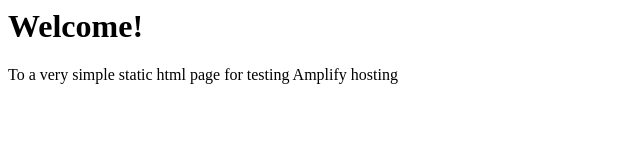
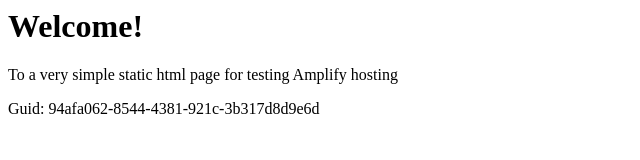
Before and after one commit to aws-aemilia-bah/Github-PR-Commit-Integration-Test-DoNotTouch-v0-preprod-me-south-1, a website: page src/index.html in a window 1280 px wide. Shown: the whole page, without its empty margins (0-640 px from the left). Drawn offline with Linux system fonts and the light colour scheme.

Commit message:
commit from integ tests

```diff
--- a/src/index.html
+++ b/src/index.html
@@ -1,3 +1,5 @@
+
+
 <html lang="en">
 
 <head>
@@ -10,6 +12,6 @@
 <body>
     <h1>Welcome!</h1>
     <p>To a very simple static html page for testing Amplify hosting</p>
-</body>
+    <p>Guid: 94afa062-8544-4381-921c-3b317d8d9e6d</p></body>
 
 </html>
```
